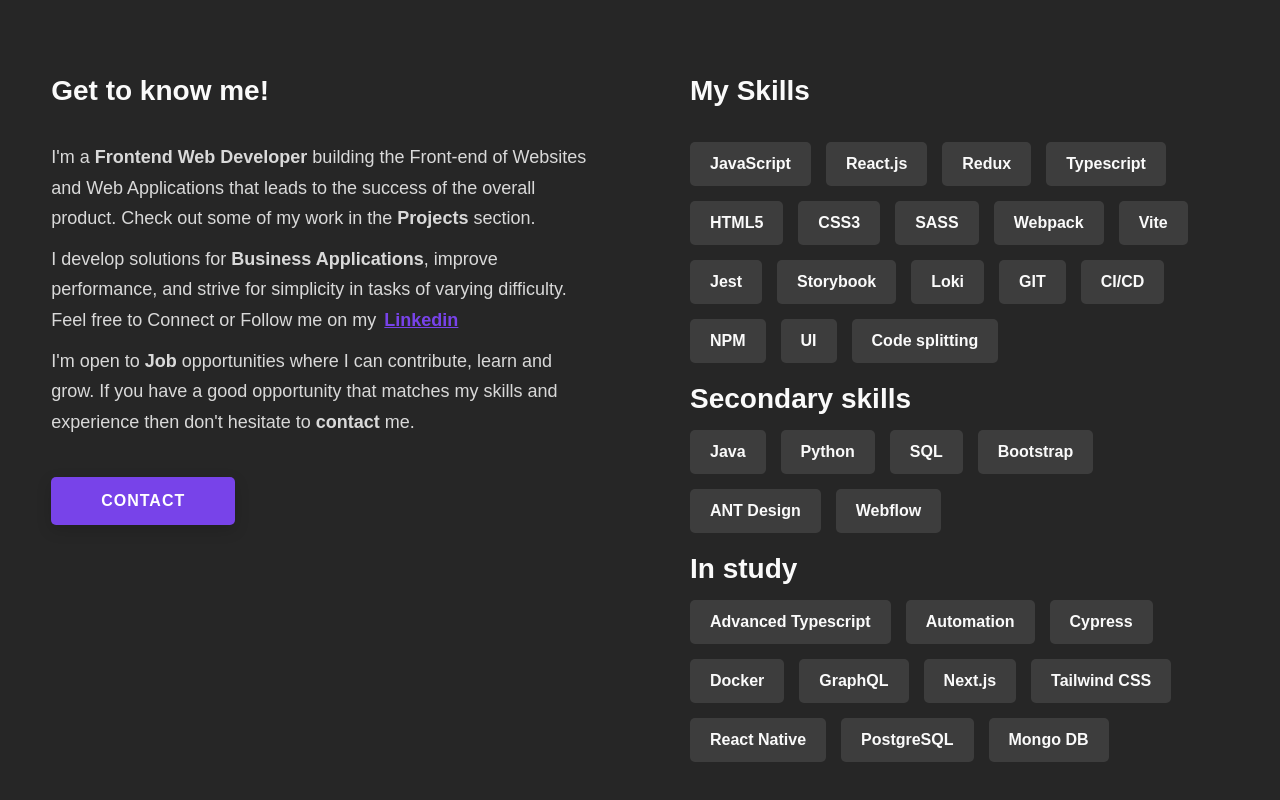
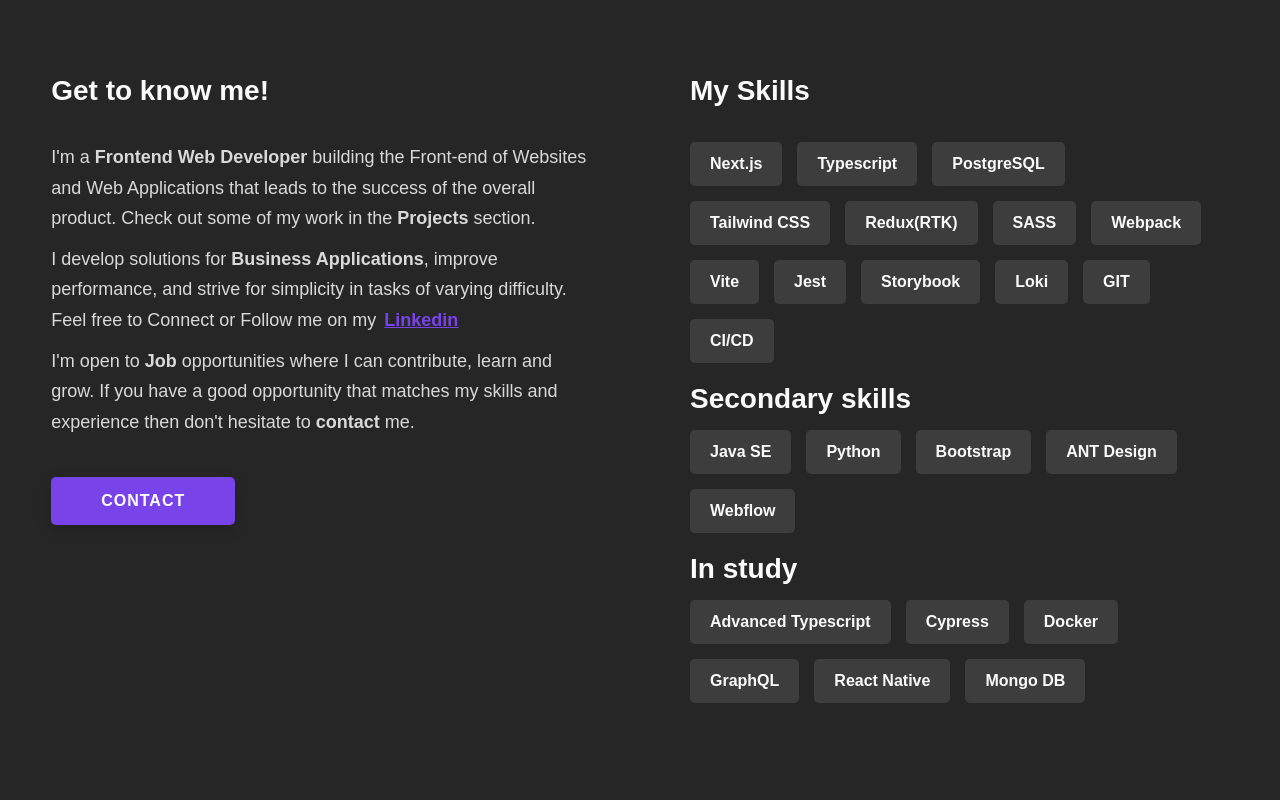
Before and after one commit to trepegorka/portfolio, a React (Vite) app: page / in a window 1280 px wide. Shown: the part 1099-1899 px from the top of the page. Built offline with nearby package versions, Linux system fonts and the light colour scheme; a web font is replaced by a local one.

Commit message:
fix skills

```diff
--- a/src/widgets/AboutSection/AboutContentSkills/AboutContentSkills.tsx
+++ b/src/widgets/AboutSection/AboutContentSkills/AboutContentSkills.tsx
@@ -11,12 +11,11 @@
         <div className={classNames(cls.AboutContentSkills, {}, [className])}>
             <h3 className={cls.aboutContentTitle}>My Skills</h3>
             <div className={cls.skills}>
-                <SkillContainer>JavaScript</SkillContainer>
-                <SkillContainer>React.js</SkillContainer>
-                <SkillContainer>Redux</SkillContainer>
+                <SkillContainer>Next.js</SkillContainer>
                 <SkillContainer>Typescript</SkillContainer>
-                <SkillContainer>HTML5</SkillContainer>
-                <SkillContainer>CSS3</SkillContainer>
+                <SkillContainer>PostgreSQL</SkillContainer>
+                <SkillContainer>Tailwind CSS</SkillContainer>
+                <SkillContainer>Redux(RTK)</SkillContainer>
                 <SkillContainer>SASS</SkillContainer>
                 <SkillContainer>Webpack</SkillContainer>
                 <SkillContainer>Vite</SkillContainer>
@@ -25,15 +24,11 @@
                 <SkillContainer>Loki</SkillContainer>
                 <SkillContainer>GIT</SkillContainer>
                 <SkillContainer>CI/CD</SkillContainer>
-                <SkillContainer>NPM</SkillContainer>
-                <SkillContainer>UI</SkillContainer>
-                <SkillContainer>Code splitting</SkillContainer>
             </div>
             <h3 className={classNames(cls.aboutContentTitle, {}, [cls.secondaryTitle])}>Secondary skills</h3>
             <div className={cls.skills}>
-                <SkillContainer>Java</SkillContainer>
+                <SkillContainer>Java SE</SkillContainer>
                 <SkillContainer>Python</SkillContainer>
-                <SkillContainer>SQL</SkillContainer>
                 <SkillContainer>Bootstrap</SkillContainer>
                 <SkillContainer>ANT Design</SkillContainer>
                 <SkillContainer>Webflow</SkillContainer>
@@ -41,14 +36,10 @@
             <h3 className={classNames(cls.aboutContentTitle, {}, [cls.secondaryTitle])}>In study</h3>
             <div className={cls.skills}>
                 <SkillContainer>Advanced Typescript</SkillContainer>
-                <SkillContainer>Automation</SkillContainer>
                 <SkillContainer>Cypress</SkillContainer>
                 <SkillContainer>Docker</SkillContainer>
                 <SkillContainer>GraphQL</SkillContainer>
-                <SkillContainer>Next.js</SkillContainer>
-                <SkillContainer>Tailwind CSS</SkillContainer>
                 <SkillContainer>React Native</SkillContainer>
-                <SkillContainer>PostgreSQL</SkillContainer>
                 <SkillContainer>Mongo DB</SkillContainer>
             </div>
         </div>
```
